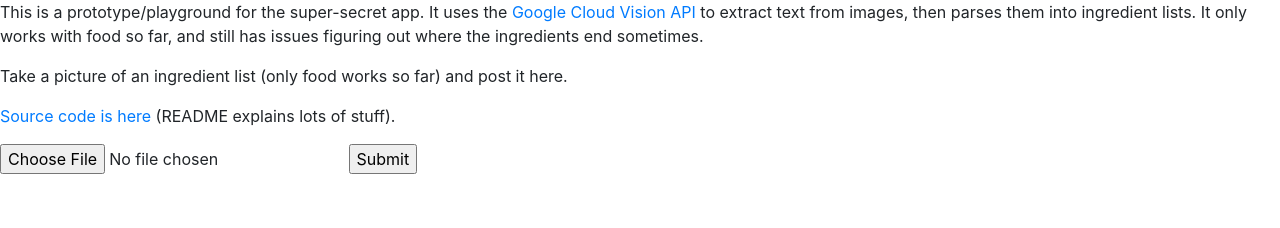
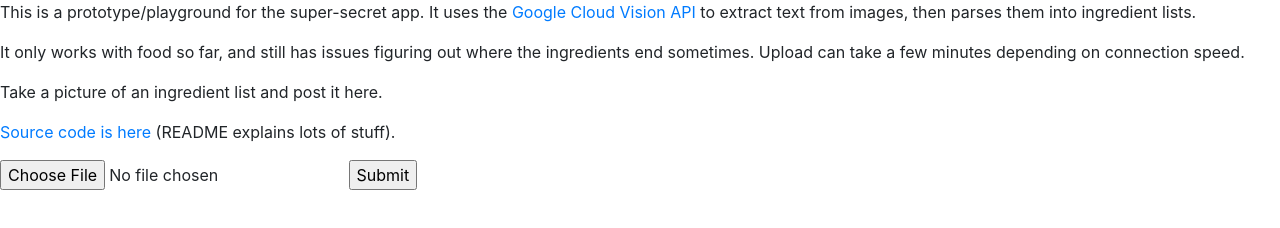
Before and after one commit to Joehunk/kimbo-app-prototype, a website: page www/index.html in a window 1280 px wide. Drawn offline with nearby package versions, Linux system fonts and the light colour scheme.

Commit message:
Slight tweak to index file

```diff
--- a/www/index.html
+++ b/www/index.html
@@ -11,9 +11,10 @@
 </head>
 <body>
 <p>This is a prototype/playground for the super-secret app. It uses the <a href="https://cloud.google.com/vision/">Google Cloud Vision API</a>
-to extract text from images, then parses them into ingredient lists. It only works with food so far, and still has issues
-figuring out where the ingredients end sometimes.</p>
-<p>Take a picture of an ingredient list (only food works so far) and post it here.</p>
+to extract text from images, then parses them into ingredient lists.
+<p>It only works with food so far, and still has issues figuring out where the ingredients end sometimes. Upload can
+take a few minutes depending on connection speed.</p>
+<p>Take a picture of an ingredient list and post it here.</p>
 <p><a href="https://github.com/Joehunk/kimbo-app-prototype">Source code is here</a>
     (README explains lots of stuff).</p>
 <form action="/upload_ingredients" method="POST" encType="multipart/form-data">
```
